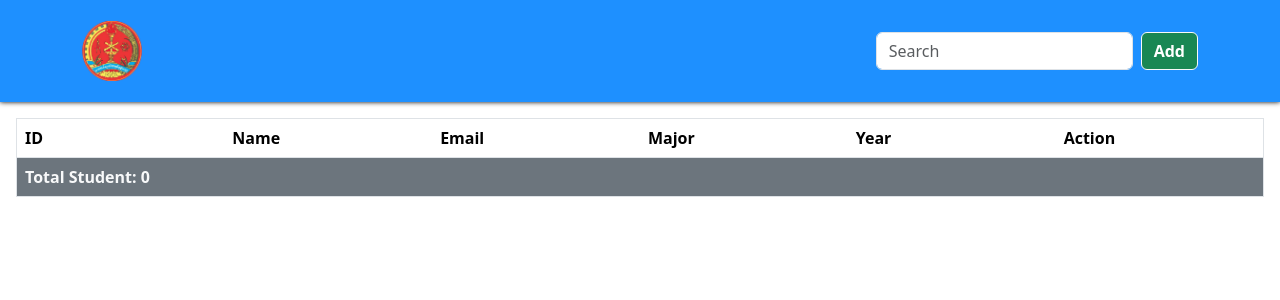
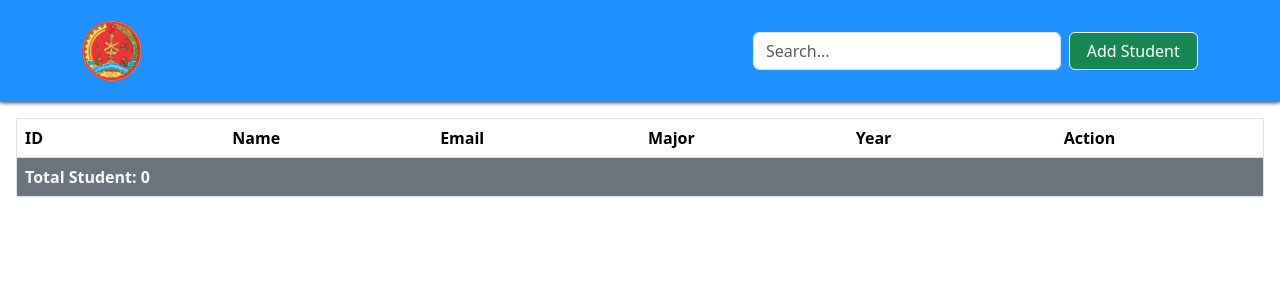
Before and after one commit to Preap-Dina/Student_Management, a PHP site: page /page.php in a window 1280 px wide. Shown: the top 300 px of the page. Run offline with PHP 8.4, Linux system fonts and the light colour scheme; data that the repository does not hold is empty.

Commit message:
final commit

```diff
--- a/page.php
+++ b/page.php
@@ -33,8 +33,8 @@
             <div class="container d-flex align-content-center py-3  m-0 m-auto">
                 <a class="navbar-brand text-light fw-bold" style="width: 60px"><img class="w-100 h-100 object-fit-cover" src="./image/RUPP_logo-removebg-preview (1).png" alt=""></a>
                 <form class="d-flex align-middle m-0 p-0" role="search">
-                    <input class="form-control me-2 shadow-none" type="search" placeholder="Search" aria-label="Search">
-                    <button class="btn btn-success fw-bold border-light" type="button" data-bs-toggle="modal" data-bs-target="#exampleModal" data-bs-whatever="@mdo">Add</button>
+                    <input class="form-control me-2 shadow-none" type="search" placeholder="Search..." aria-label="Search">
+                    <button class="btn btn-success  border-light" style="width: 180px;" type="button" data-bs-toggle="modal" data-bs-target="#exampleModal" data-bs-whatever="@mdo">Add Student</button>
                 </form>
             </div>
         </nav>
@@ -167,6 +167,7 @@
 </html>
 <script>
     $(document).ready(function(){
+
         // jquery for delete student
         $('body').on('click', '.btn-remove', function(){
             let id = $(this).parents('tr').find('td').eq(0).text();
```
